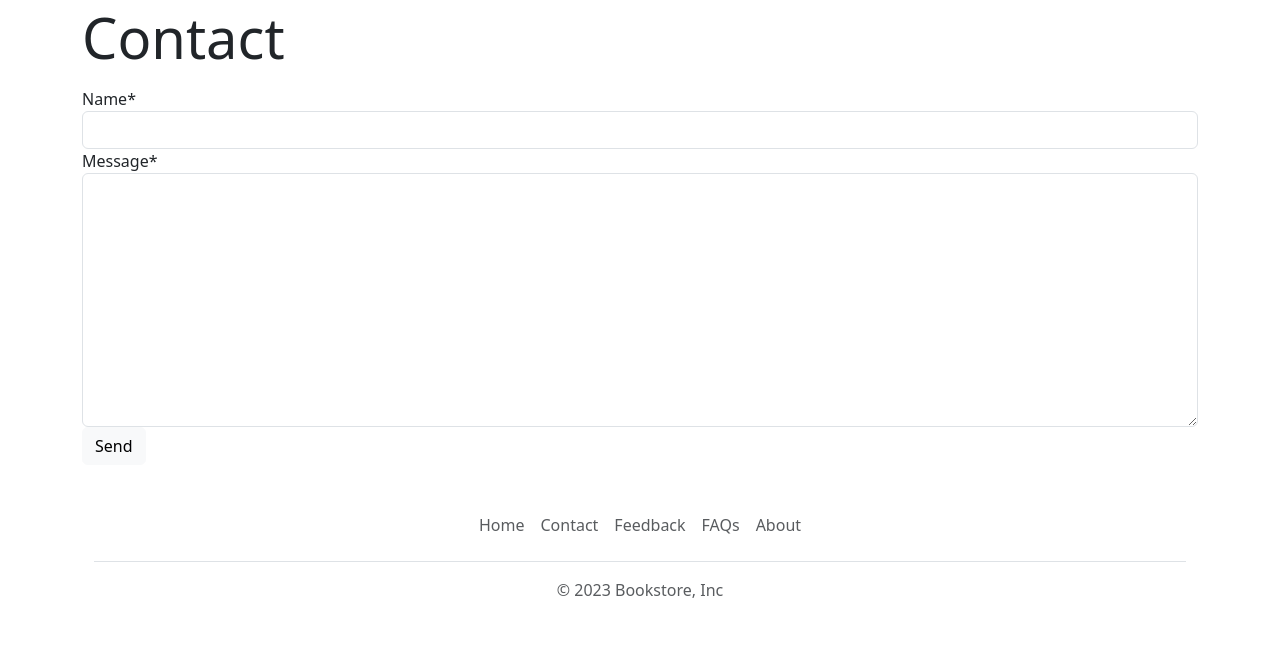
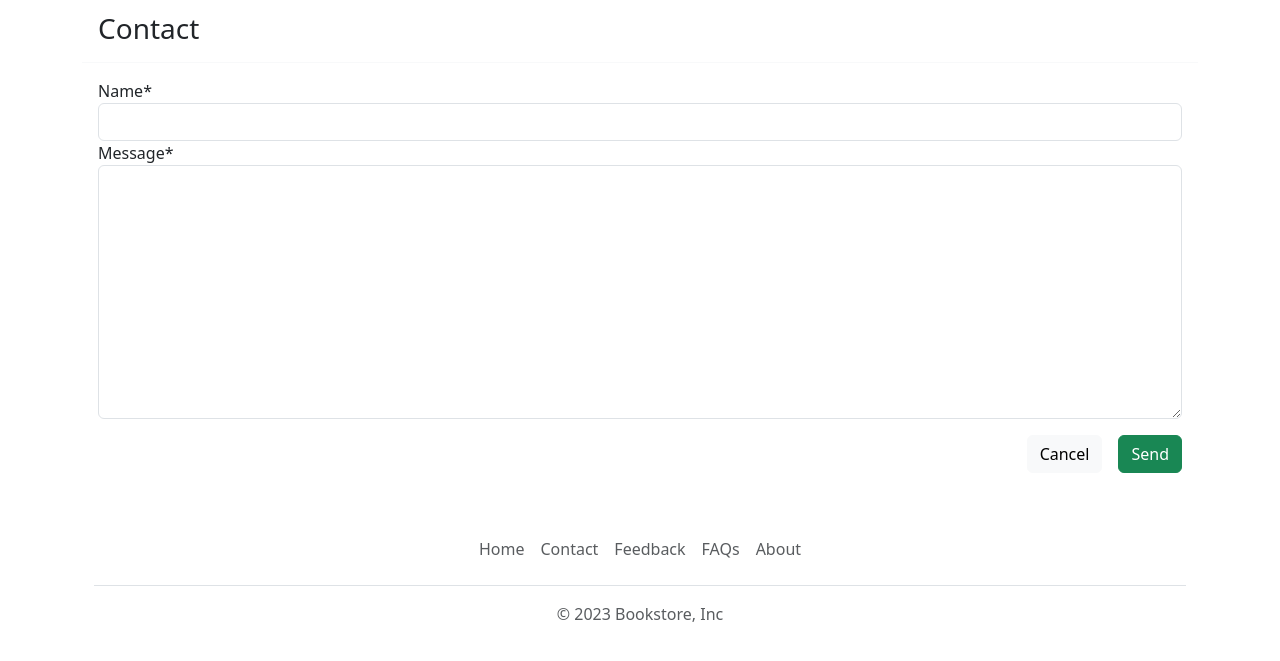
Before and after one commit to gurupratap-matharu/bookstore, a Django app: page /contact/ in a window 1280 px wide. Shown: the part 52-713 px from the top of the page. Run offline with Django 3.2, Linux system fonts and the light colour scheme; parts of the project's set-up code (start-up, migrations or seed data) failed here and were passed over; some libraries are stand-ins or nearby versions.

Commit message:
Improve the layout for contact and feedback pages

```diff
--- a/pages/templates/pages/contact.html
+++ b/pages/templates/pages/contact.html
@@ -1,13 +1,25 @@
 {% extends '_base.html' %}
+
 {% load crispy_forms_tags %}
-{% block title %}Contact{% endblock title %}
+
+{% block title %}
+  Contact | Bookstore
+{% endblock title %}
 
 {% block content %}
-<p class="display-4">Contact</p>
-<form action="" method="post">
-    {% csrf_token %}
-    {{ form|crispy }}
-    <button type="submit" class="btn btn-light btn-block">Send</button>
-
-</form>
+  <div class="card border-0">
+    <div class="card-header bg-white border-light">
+      <h3>Contact</h3>
+    </div>
+    <div class="card-body">
+      <form method="post">
+        {% csrf_token %}
+        {{ form|crispy }}
+        <div class="d-flex justify-content-end mt-3">
+          <a href="{% url 'pages:home' %}" class="btn btn-light me-3">Cancel</a>
+          <button type="submit" class="btn btn-success">Send</button>
+        </div>
+      </form>
+    </div>
+  </div>
 {% endblock content %}
```
Also changed, not shown: pages/templates/pages/feedback.html (+21 -8 lines).
